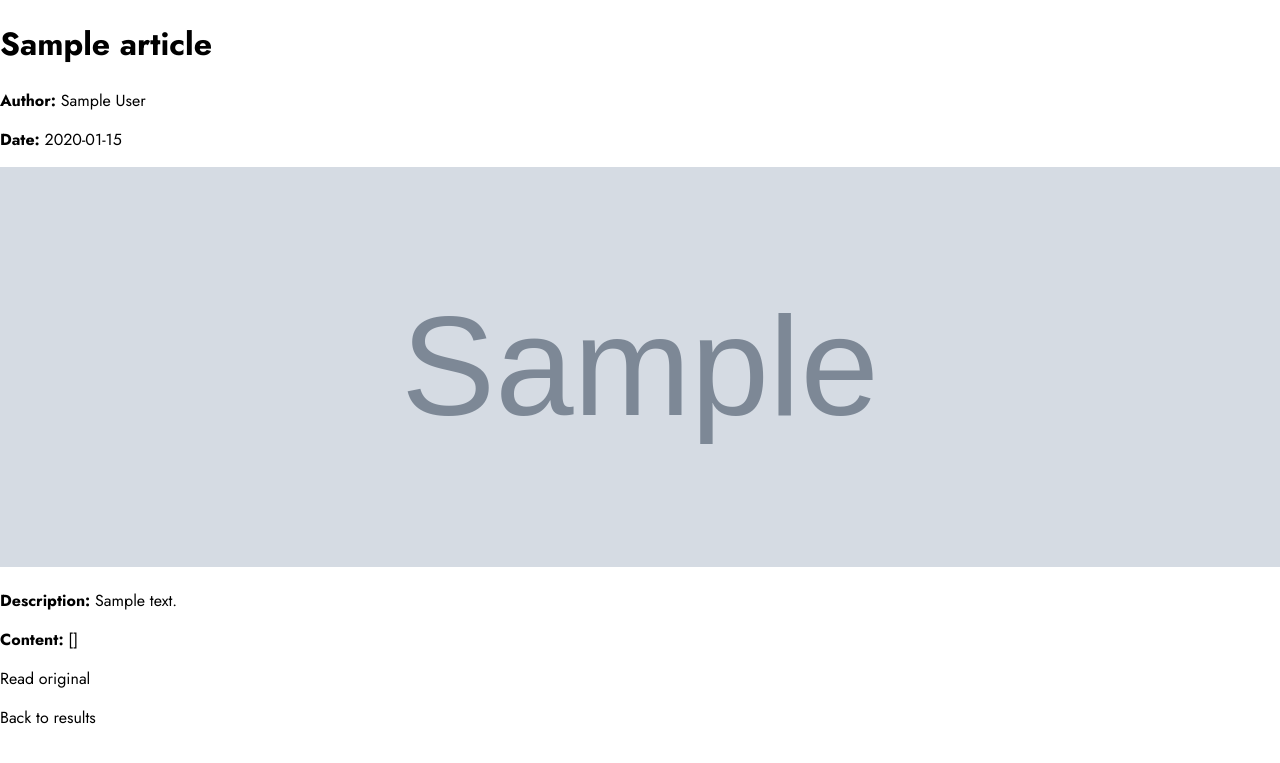
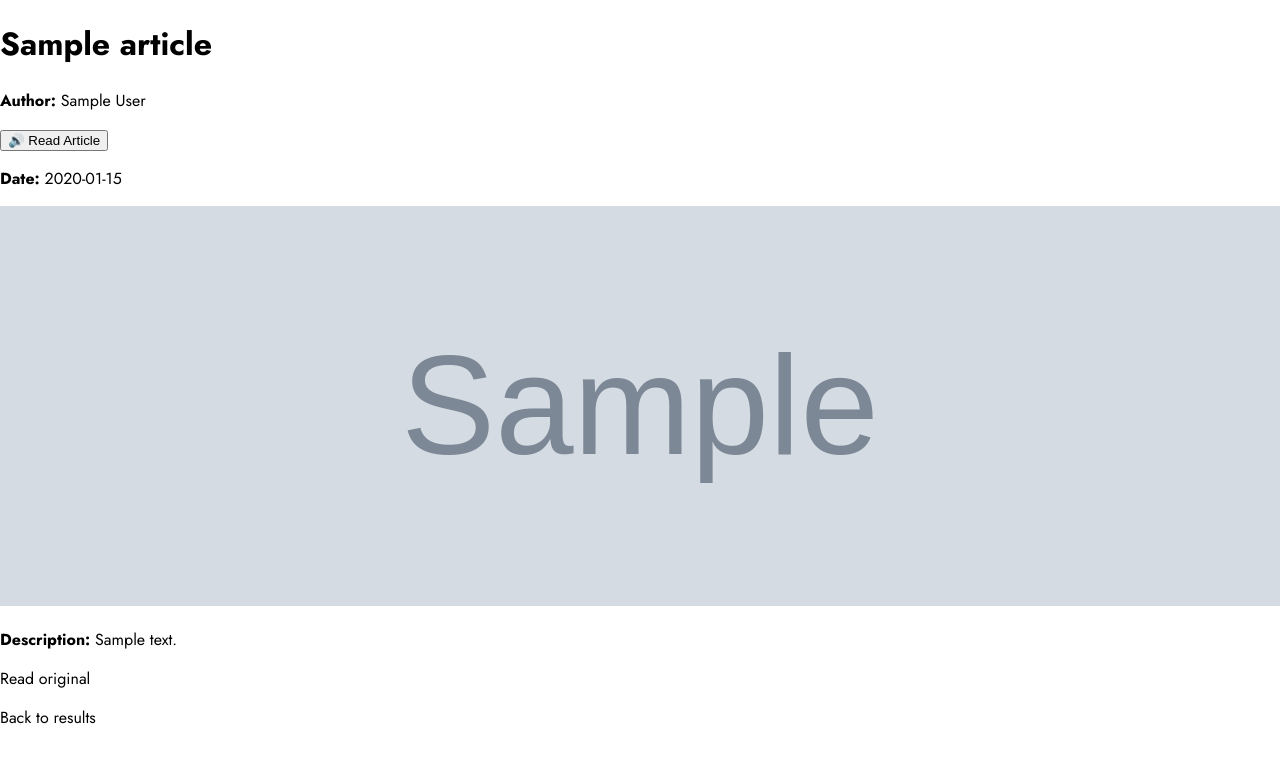
Before and after one commit to ChrizYe/SEO_Project_Final, a Flask app: template templates/article.html in a window 1280 px wide. Shown: the top 763 px of the page. Run offline with Flask 3, Linux system fonts and the light colour scheme; the template is opened without the code that fills it: most values are stand-ins (such as "Sample title", 1, 10 or a date in 2020); grey boxes marked "Sample" are stand-in pictures; parts of the project's set-up code (start-up, migrations or seed data) failed here and were passed over.

Commit message:
got rid of content key and added text-to-speach with JS

```diff
--- a/main.py
+++ b/main.py
@@ -189,9 +189,8 @@
     top_descriptions = [article['description'] for article in valid_articles]
     top_thumbnails = [article['urlToImage'] for article in valid_articles]
     top_sources = [article['url'] for article in valid_articles]
-    top_information = [article['content'] for article in valid_articles]
 
-    top_news_data = list(zip(top_titles, top_dates, top_authors, top_descriptions, top_thumbnails, top_sources, top_information))
+    top_news_data = list(zip(top_titles, top_dates, top_authors, top_descriptions, top_thumbnails, top_sources))
 
     # In case there is no image available
     default_image = url_for('static', filename='images/news-default.webp')
--- a/templates/article.html
+++ b/templates/article.html
@@ -2,10 +2,11 @@
 
 <!DOCTYPE html>
 <html>
-
   <body>
     <h1>{{ article.title }}</h1>
     <p><strong>Author:</strong> {{ article.author }}</p>
+    <button onclick="readArticle()" class="tts-button">🔊 Read Article</button>
+
     <p><strong>Date:</strong> {{ article.publishedAt[:10] }}</p>
     <img
       src="{{ article.urlToImage }}"
@@ -13,9 +14,30 @@
       style="width: 100%; max-height: 400px; object-fit: cover"
     />
     <p><strong>Description:</strong> {{ article.description }}</p>
-    <p><strong>Content:</strong> {{ article.content }}</p>
     <p><a href="{{ article.url }}" target="_blank">Read original</a></p>
     <p><a href="{{ url_for('main_page') }}">Back to results</a></p>
+
+    <script>
+      function readArticle() {
+        const title = "{{ article.title }}";
+        const date =
+          "This article was published on {{ article.publishedAt[:10]}}";
+        const author = "{{ article.author }}";
+        const description = "{{ article.description}}";
+        const content = `{{ article.content}}`;
+
+        const fullText = `
+      Title: ${title}.
+      Date: ${date}.
+      Author: ${author}.
+      Description: ${description}.
+    `;
+
+        const utterance = new SpeechSynthesisUtterance(fullText);
+        utterance.lang = "en-US";
+        speechSynthesis.speak(utterance);
+      }
+    </script>
   </body>
 </html>
 
```
